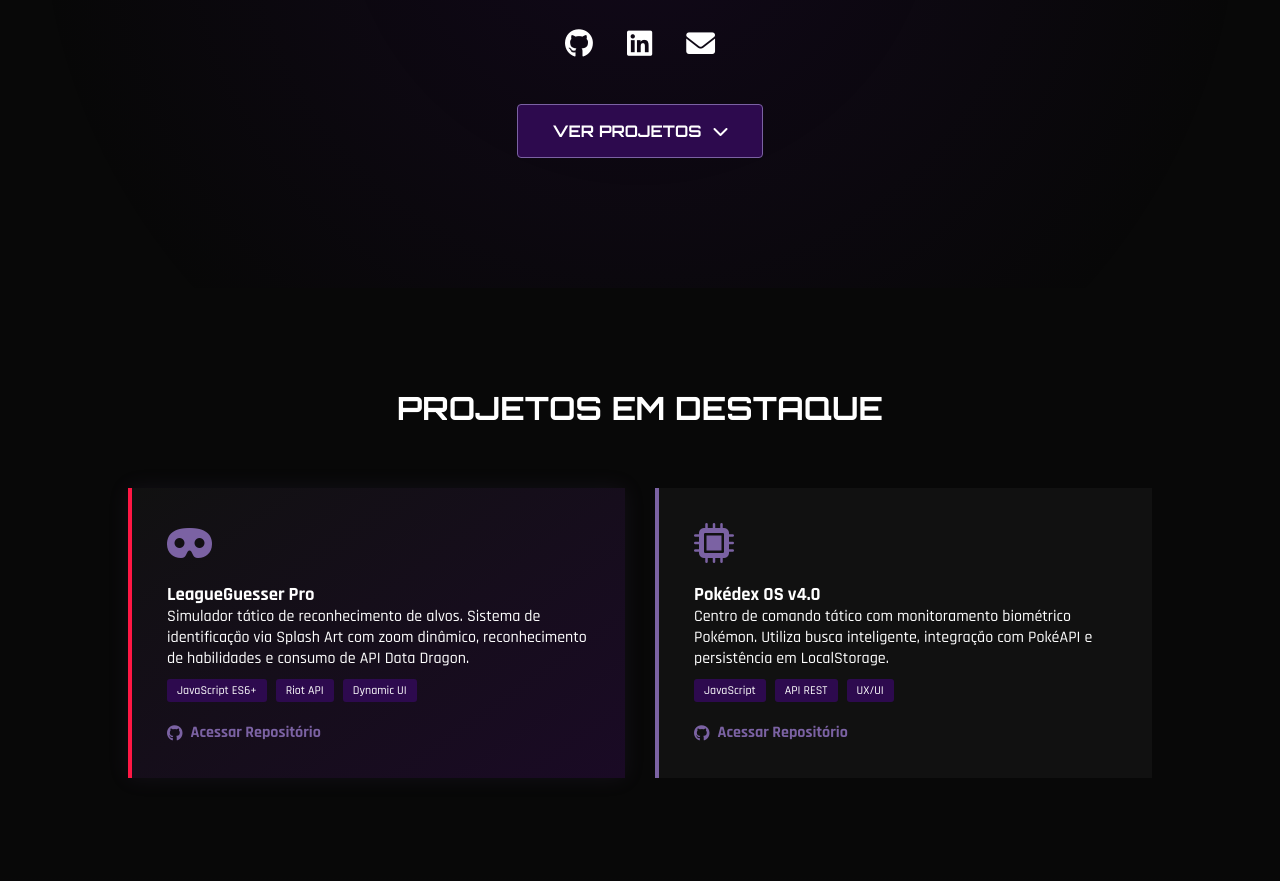
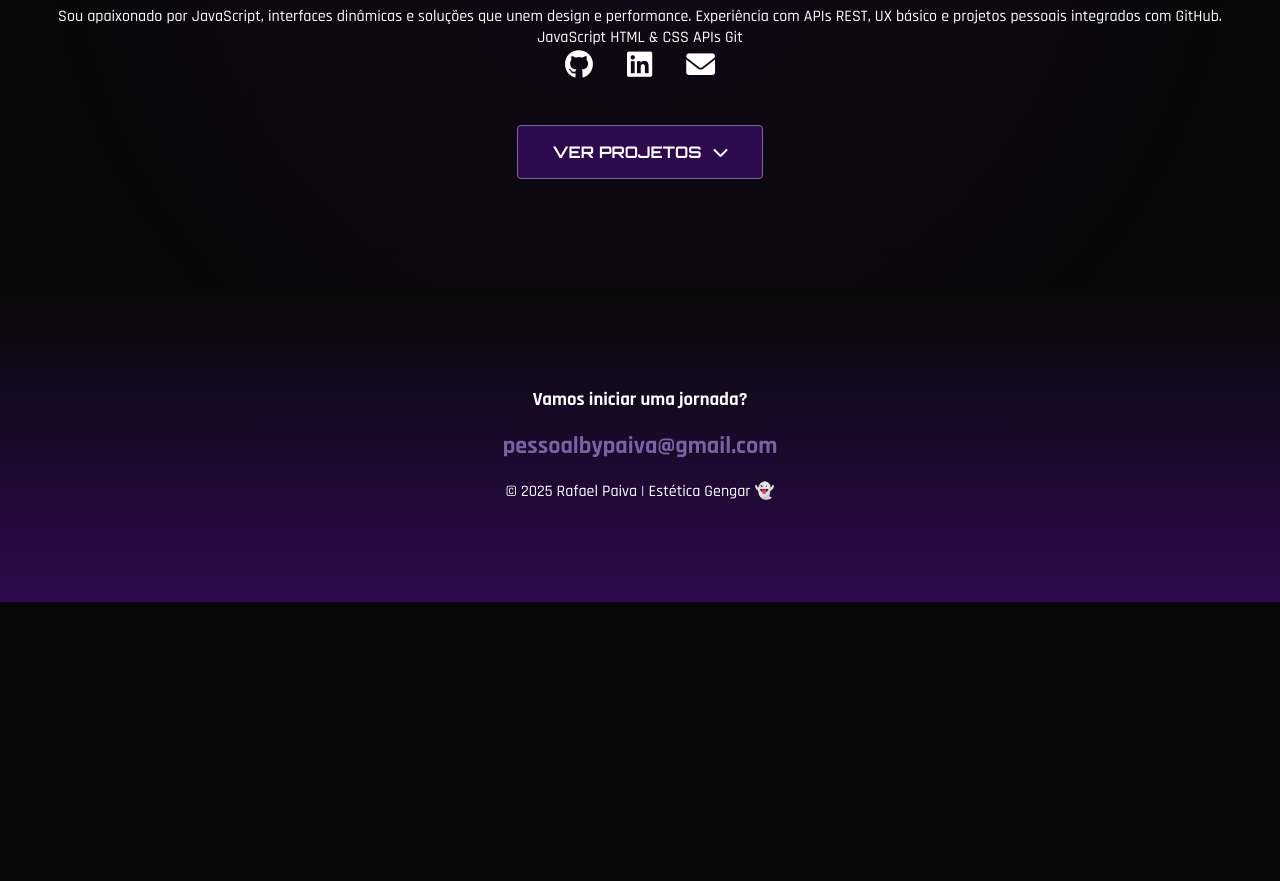
Before and after one commit to Donaikk/Donaikk.github.io, a plain HTML site: page index.html in a window 1280 px wide. Shown: the part 512-1393 px from the top of the page. After the commit the page ends 1114 px from the top, so only its background shows below. Drawn offline with Linux system fonts and the light colour scheme.

Commit message:
Move projects to projetos.html: update index.html navigation and remove projects section

```diff
--- a/index.html
+++ b/index.html
@@ -18,8 +18,8 @@
     <nav>
         <div class="logo">RAFAEL<span class="highlight">PAIVA</span></div>
         <ul>
-            <li><a href="#home">Home</a></li>
-            <li><a href="#projetos">Projetos</a></li>
+            <li><a href="index.html">Home</a></li>
+            <li><a href="projetos.html">Projetos</a></li>
             <li><a href="#contato">Contato</a></li>
         </ul>
     </nav>
@@ -35,38 +35,25 @@
             <p class="role">DESENVOLVEDOR DE SISTEMAS JUNIOR</p>
             <p class="bio">"Surgindo das sombras para criar soluções sólidas e eficientes através do código."</p>
 
+            <div class="home-summary">
+                <p>Sou apaixonado por JavaScript, interfaces dinâmicas e soluções que unem design e performance. Experiência com APIs REST, UX básico e projetos pessoais integrados com GitHub.</p>
+                <div class="skills">
+                    <span>JavaScript</span>
+                    <span>HTML &amp; CSS</span>
+                    <span>APIs</span>
+                    <span>Git</span>
+                </div>
+            </div>
+
             <div class="social-box">
                 <a href="https://github.com/Donaikk" target="_blank" title="GitHub"><i class="fab fa-github"></i></a>
                 <a href="https://www.linkedin.com/in/rafael-paiva-1962093a1" target="_blank" title="LinkedIn"><i class="fab fa-linkedin"></i></a>
                 <a href="mailto:pessoalbypaiva@gmail.com" title="E-mail"><i class="fas fa-envelope"></i></a>
             </div>
 
-            <a href="#projetos" class="cta-button">VER PROJETOS <i class="fas fa-chevron-down"></i></a>
+            <a href="projetos.html" class="cta-button">VER PROJETOS <i class="fas fa-chevron-down"></i></a>
         </div>
     </header>
-
-    <section id="projetos">
-        <h2 class="section-title">PROJETOS EM DESTAQUE</h2>
-        <div class="grid">
-
-            <div class="project-card highlighted">
-                <i class="fas fa-mask project-icon"></i>
-                <h3>LeagueGuesser Pro</h3>
-                <p>Simulador tático de reconhecimento de alvos. Sistema de identificação via Splash Art com zoom dinâmico, reconhecimento de habilidades e consumo de API Data Dragon.</p>
-                <div class="tags"><span>JavaScript ES6+</span> <span>Riot API</span> <span>Dynamic UI</span></div>
-                <a href="https://github.com/Donaikk/leaguesser.git" target="_blank" class="link-github"><i class="fab fa-github"></i> Acessar Repositório</a>
-            </div>
-
-            <div class="project-card">
-                <i class="fas fa-microchip project-icon"></i>
-                <h3>Pokédex OS v4.0</h3>
-                <p>Centro de comando tático com monitoramento biométrico Pokémon. Utiliza busca inteligente, integração com PokéAPI e persistência em LocalStorage.</p>
-                <div class="tags"><span>JavaScript</span> <span>API REST</span> <span>UX/UI</span></div>
-                <a href="https://github.com/Donaikk/Pok-dex-OS-v4.0---Command-Center" target="_blank" class="link-github"><i class="fab fa-github"></i> Acessar Repositório</a>
-            </div>
-
-        </div>
-    </section>
 
     <footer id="contato">
         <div class="footer-content">
```
